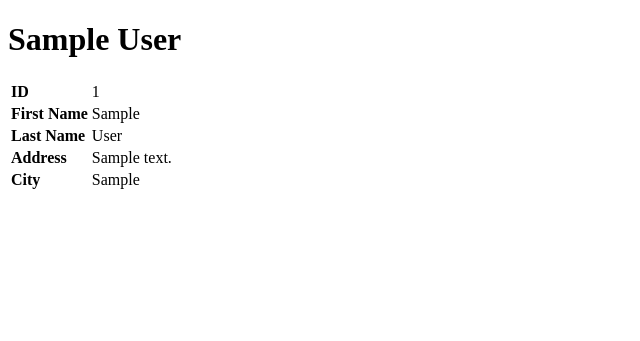
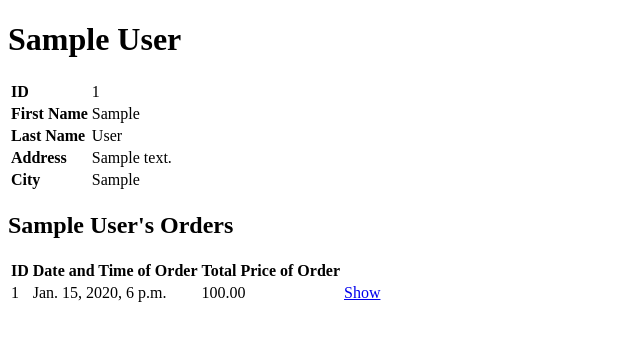
Before and after one commit to jason-nn/grubfood, a Django app: page /webkiosk/customers/1 in a window 1280 px wide. Shown: the part 62-403 px from the top of the page, without its empty margins (0-640 px from the left). Run offline with Django 4.2, Linux system fonts and the light colour scheme; tables that the repository leaves empty hold one stand-in row (values such as "Sample post").

Commit message:
Add total price of order, customer orders in views

```diff
--- a/webkiosk/templates/webkiosk/customers/show.html
+++ b/webkiosk/templates/webkiosk/customers/show.html
@@ -25,4 +25,23 @@
   </tr>
 </table>
 
+<h2>{{ customer.firstname }} {{ customer.lastname }}'s Orders</h2>
+
+<table>
+  <tr>
+    <th>ID</th>
+    <th>Date and Time of Order</th>
+    <th>Total Price of Order</th>
+    <th></th>
+  </tr>
+  {% for order in customer.orders %}
+  <tr>
+    <td>{{ order.pk }}</td>
+    <td>{{ order.orderdatetime }}</td>
+    <td>{{ order.totalprice }}</td>
+    <td><a href="{% url 'webkiosk:orders_show' order.pk %}">Show</a></td>
+  </tr>
+  {% endfor %}
+</table>
+
 {% endblock body %}
--- a/webkiosk/templates/webkiosk/orders/show.html
+++ b/webkiosk/templates/webkiosk/orders/show.html
@@ -35,6 +35,10 @@
     <th>Quantity</th>
     <td>{{ order.quantity }}</td>
   </tr>
+  <tr>
+    <th>Total Price of Order</th>
+    <td>{{ order.totalprice }}</td>
+  </tr>
 </table>
 
 {% endblock body %}
```
